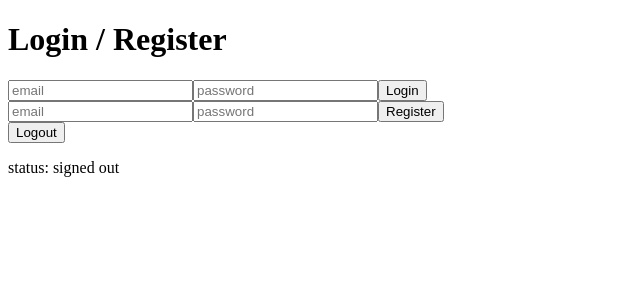
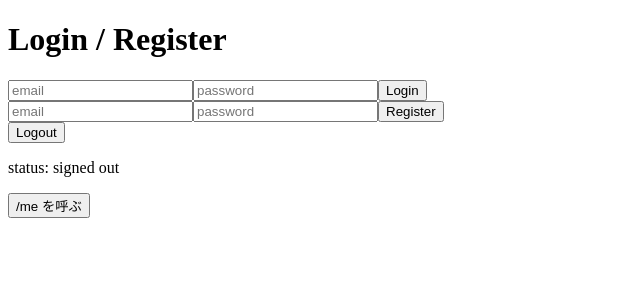
Before and after one commit to komataku02/twitter-like-frontend, a Nuxt app: page /login in a window 1280 px wide. Shown: the top 300 px of the page, without its empty margins (0-640 px from the left). Built offline with nearby package versions, Linux system fonts and the light colour scheme; no server answers.

Commit message:
feat(フロント):Firebase認証と/me確認ボタンを追加

```diff
--- a/app/pages/login.vue
+++ b/app/pages/login.vue
@@ -25,6 +25,8 @@
       <span v-else>signed out</span>
     </p>
     <p v-if="err" class="text-red-600 text-sm mt-2">{{ err }}</p>
+    <button class="border p-2" @click="fetchMe">/me を呼ぶ</button>
+    <pre>{{ me }}</pre>
   </div>
 </template>
 
@@ -33,6 +35,8 @@ const email = ref('')
 const password = ref('')
 const err = ref<string>('')
 const { user, ready, login, register, logout } = useFirebaseAuth()
+const { $api } = useNuxtApp()
+const me = ref<any>(null)
 const onLogin = async () => {
   err.value = ''
   try { await login(email.value, password.value) }
@@ -44,4 +48,8 @@ const onRegister = async () => {
   catch (e: any) { err.value = e?.code || e?.message || String(e) }
 }
 const onLogout = async () => { await logout() }
+
+const fetchMe = async () => {
+  try { me.value = await $api('/me') } catch (e) { console.error(e) }
+}
 </script>
```
